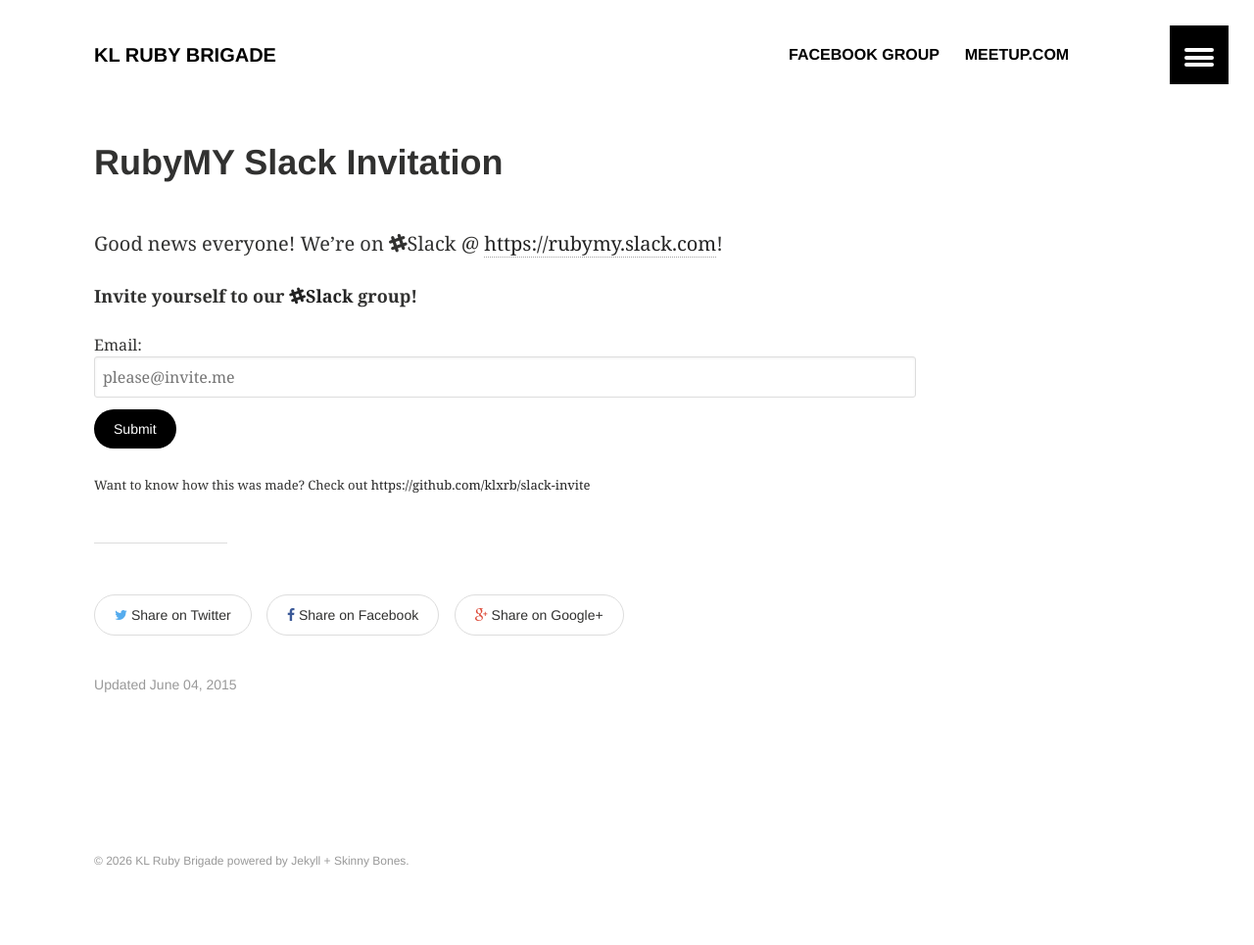
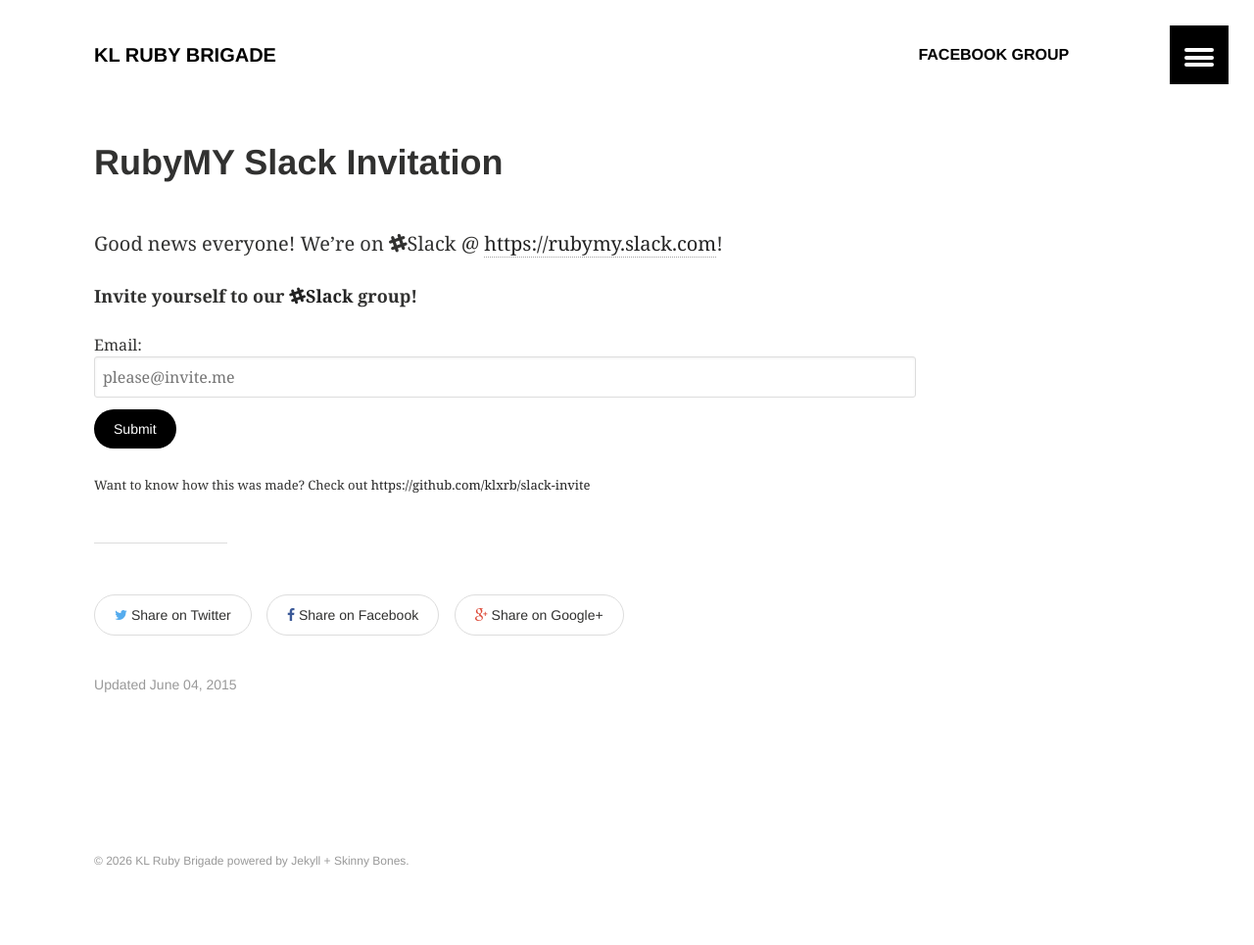
Before and after one commit to klxrb/klxrb.github.io, a Jekyll site: the page built from slack-invite/index.md, in a window 1280 px wide. Shown: the whole page at 98% size. Built offline with Jekyll 4.4.1, drawn with Linux system fonts in a browser that asks for light colours.

Commit message:
Remove Meetup.com from navigation
Removed Meetup.com entry from navigation data.

```diff
--- a/_data/navigation.yml
+++ b/_data/navigation.yml
@@ -4,7 +4,3 @@
   url: https://www.facebook.com/groups/klxrb/
   excerpt: "Where we all hangout."
   image: "KLxRB Logo.png"
-- title: Meetup.com
-  url: https://www.meeetup.com/rubymy/
-  excerpt: "Where we all meet."
-  image: "Meetup Logo.png"
```
